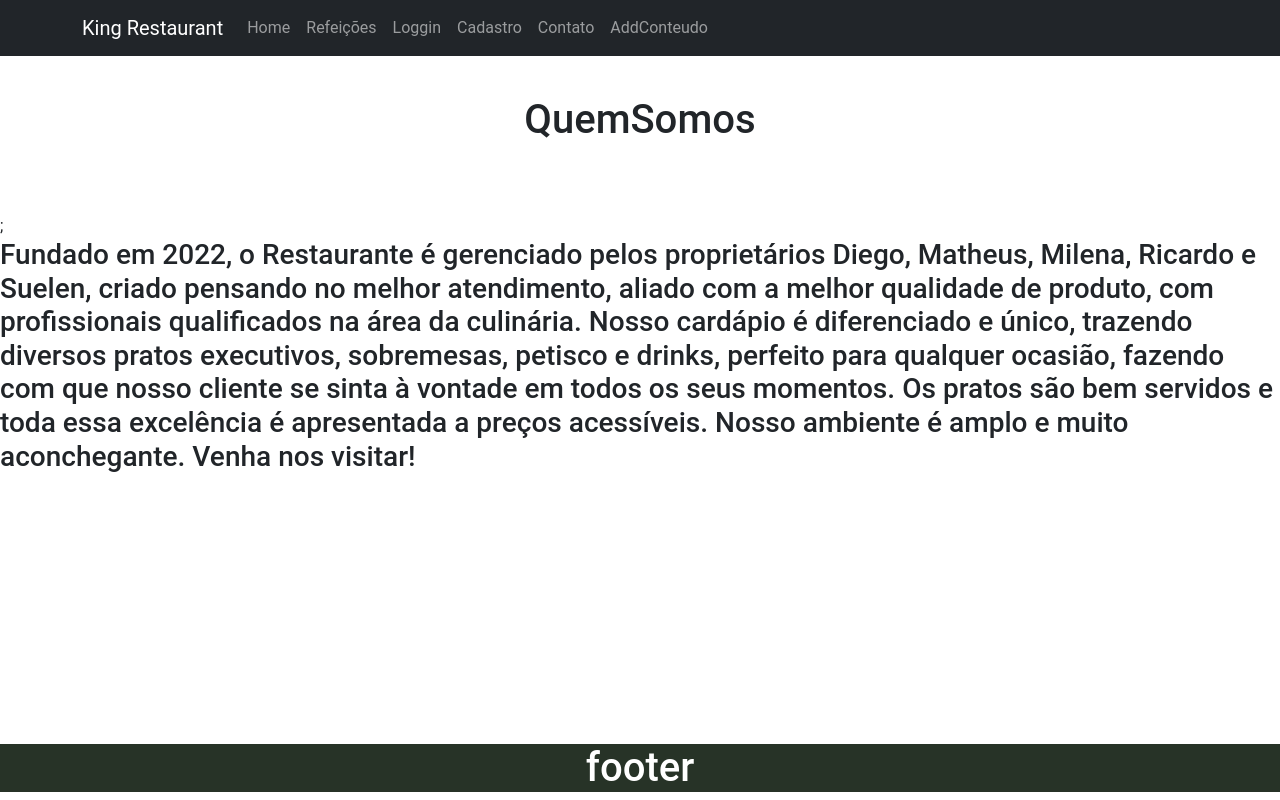
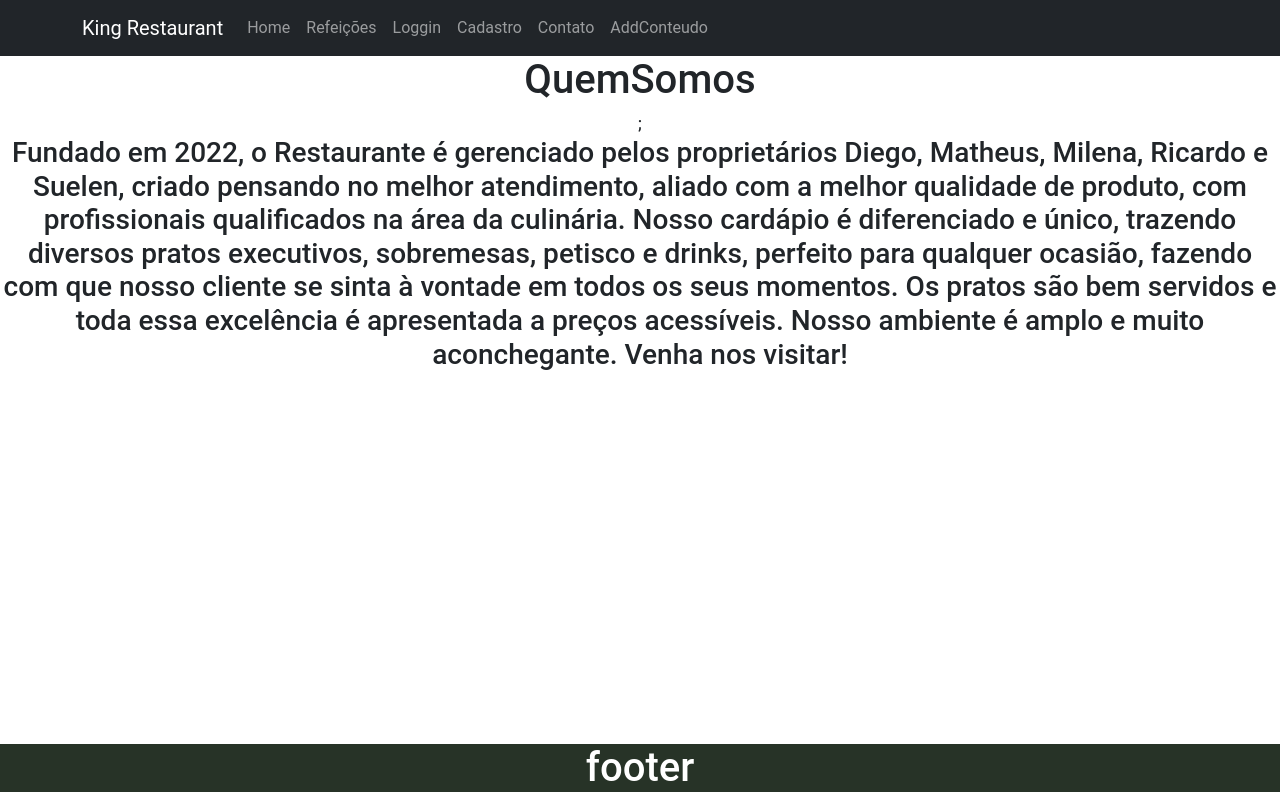
Before and after one commit to Ricardopgm/projeto-3, a React (Create React App) app: page /Contato in a window 1280 px wide. Built offline with nearby package versions, Linux system fonts and the light colour scheme.

Commit message:
Update QuemSomos.css
Alteração no css do Contato (Quem somos).

```diff
--- a/src/pages/QuemSomos/QuemSomos.css
+++ b/src/pages/QuemSomos/QuemSomos.css
@@ -1,6 +1,7 @@
 
-.quem{
+.text{
     text-align: center;
-        margin-top: 40px;
-        margin-bottom: 70px;
+    margin:auto;
+    font-weight: 500;
+    font-family: Roboto,sans-serif;
 }
```
